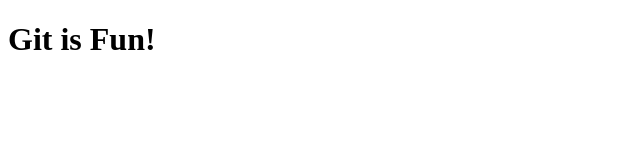
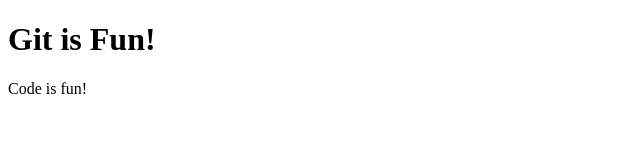
Before and after one commit to Andrew-Greenlaw/project, a plain HTML site: page index.html in a window 1280 px wide. Shown: the whole page, without its empty margins (0-640 px from the left). Drawn offline with Linux system fonts and the light colour scheme.

Commit message:
Added P Tag

```diff
--- a/index.html
+++ b/index.html
@@ -10,4 +10,5 @@
 
 <body>
     <h1>Git is Fun!</h1>
+    <p>Code is fun!</p>
 </body>
```
